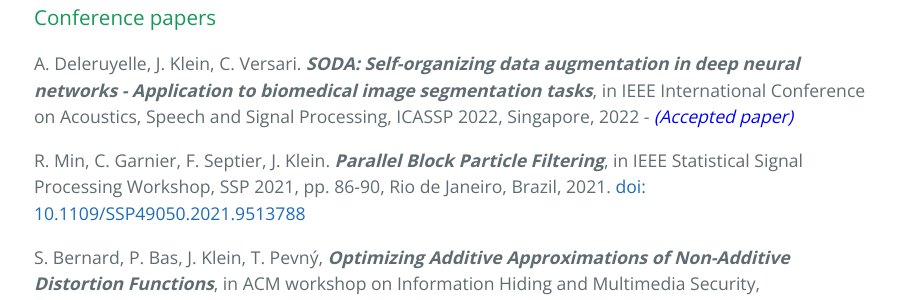
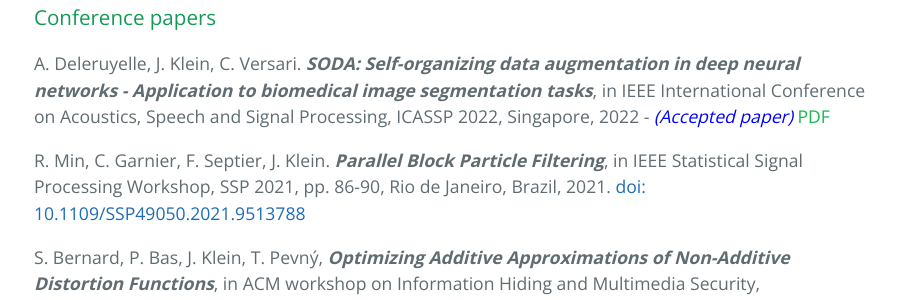
Before and after one commit to john-klein/john-klein.github.io, a Jekyll site: the page built from index.md, in a window 1280 px wide and 900 px high, scrolled down 3271 px. Shown: the part 156-456 px from the top of the window, without its empty margins (190-1087 px from the left). Built offline with Jekyll 4.4.1, drawn with Linux system fonts in a browser that asks for light colours; comment, search, counter and statistics services are not loaded; our own code applies the rules of GitHub Pages for plain Markdown files.

Commit message:
Update index.md

```diff
--- a/index.md
+++ b/index.md
@@ -161,6 +161,7 @@ J. Klein, ***Complementary Lipschitz continuity results for the distribution of
 ### Conference papers
 
 A. Deleruyelle, J. Klein, C. Versari. ***SODA: Self-organizing data augmentation in deep neural networks - Application to biomedical image segmentation tasks***, in IEEE International Conference on Acoustics, Speech and Signal Processing, ICASSP 2022, Singapore, 2022 - *<span style="color:blue">(Accepted paper)</span>*
+<a href="https://arxiv.org/pdf/2202.03223.pdf" style="color: rgb(22,184,78)">PDF</a>
 
 
 R. Min, C. Garnier, F. Septier, J. Klein. ***Parallel Block Particle Filtering***, in IEEE Statistical Signal Processing Workshop, SSP 2021, pp. 86-90, Rio de Janeiro, Brazil, 2021.
```
